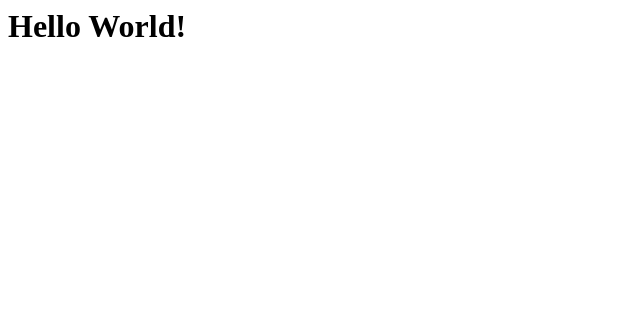
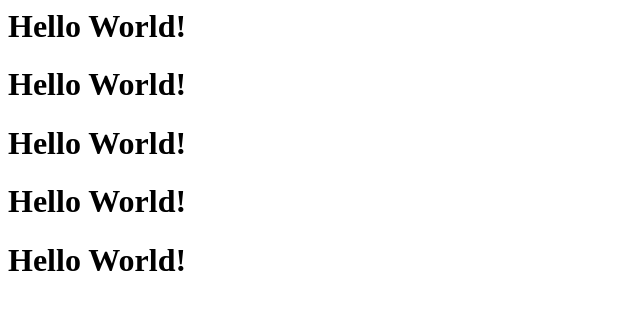
Before and after one commit to kepa1994/folder1, a plain HTML site: page index.html in a window 1280 px wide. Shown: the whole page, without its empty margins (0-640 px from the left). Drawn offline with Linux system fonts and the light colour scheme.

Commit message:
Update index.html
nova promena

```diff
--- a/index.html
+++ b/index.html
@@ -1 +1,5 @@
 <h1>Hello World!</h1>
+<h1>Hello World!</h1>
+<h1>Hello World!</h1>
+<h1>Hello World!</h1>
+<h1>Hello World!</h1>
```
